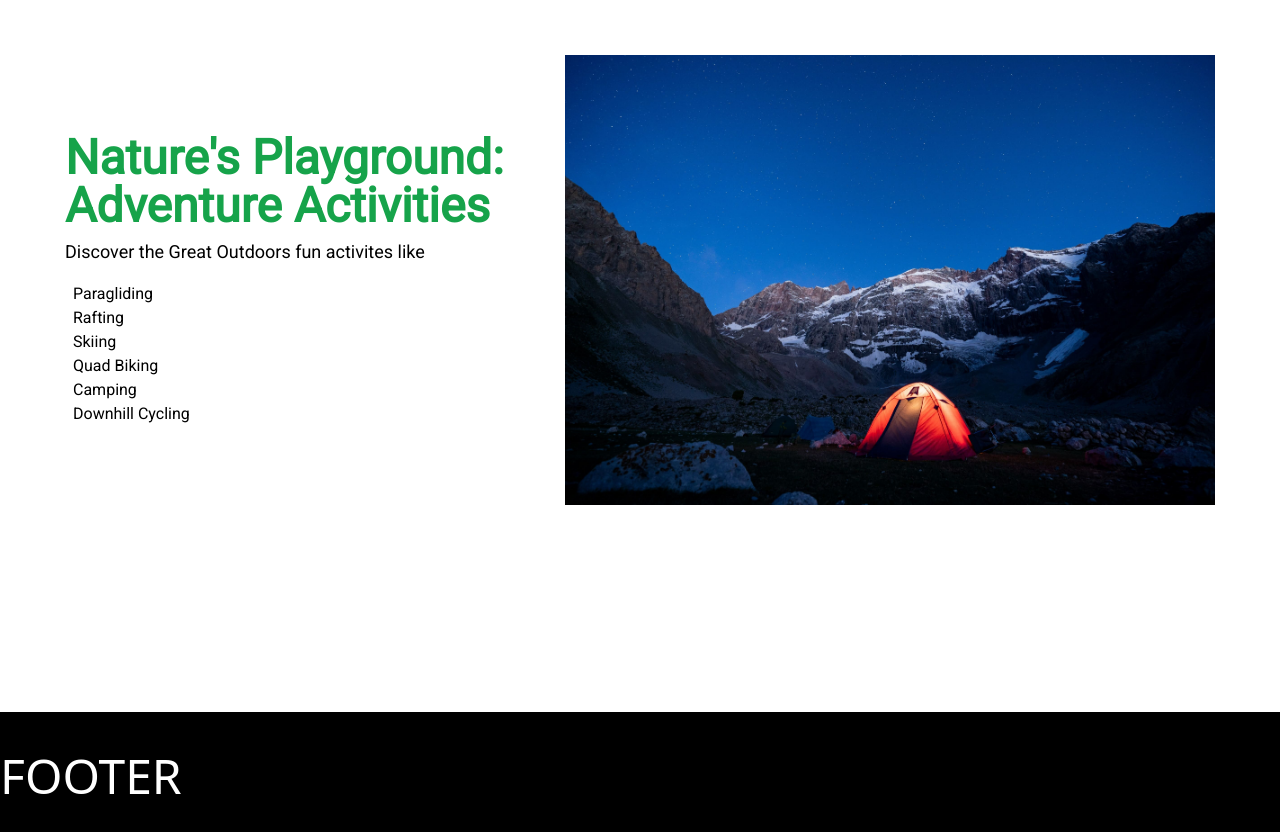
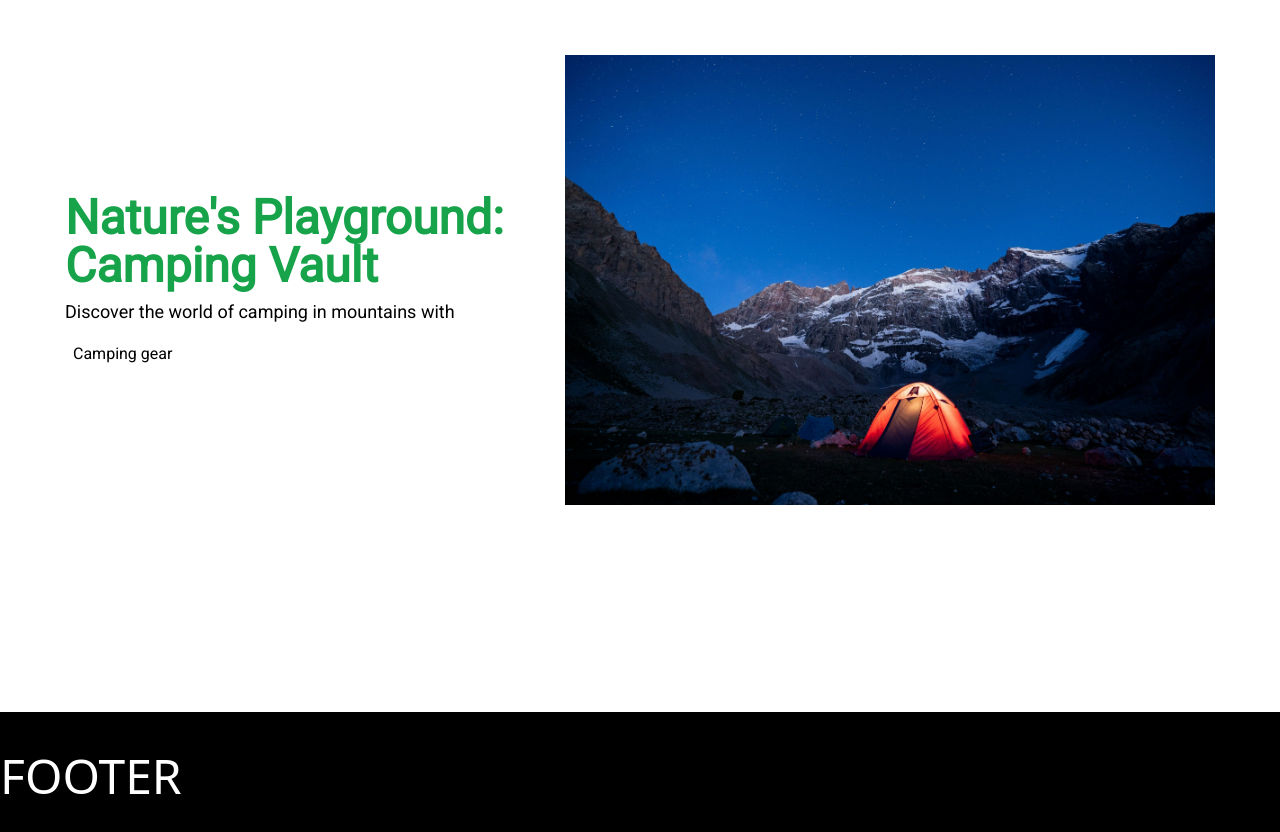
Before and after one commit to akhil683/adventure-camp, a React (Vite) app: page / in a window 1280 px wide. Shown: the part 2680-3512 px from the top of the page. Built offline with nearby package versions, Linux system fonts and the light colour scheme.

Commit message:
changed name ^ logo of site

```diff
--- a/index.html
+++ b/index.html
@@ -2,9 +2,9 @@
 <html lang="en">
   <head>
     <meta charset="UTF-8" />
-    <link rel="icon" type="image/svg+xml" href="/vite.svg" />
+    <link rel="icon" type="image/svg+xml" href="/src/assets/logo.png" />
     <meta name="viewport" content="width=device-width, initial-scale=1.0" />
-    <title>Vite + React</title>
+    <title>Adventure Vault</title>
 
     <!-- 🤍GOOGLE FONTS🤍  -->
     <link rel="preconnect" href="https://fonts.googleapis.com">
--- a/src/App.jsx
+++ b/src/App.jsx
@@ -13,5 +13,5 @@ const App = () => {
     </div>
   )
 }
-//EXPLORE NATURE WITH [BRAND NAME]
+
 export default App
--- a/src/components/Home/Products.jsx
+++ b/src/components/Home/Products.jsx
@@ -7,15 +7,10 @@ const Products = () => {
     <Container>
       <div className='min-h-screen font-roboto flex justify-center items-center flex-wrap-reverse'>
          <div className=''>
-            <h2 class='md:text-5xl text-4xl font-semibold text-green-600 max-w-[500px]'>Nature's Playground: Adventure Activities</h2>
-            <p className='text-lg mt-2'>Discover the Great Outdoors fun activites like </p>
+            <h2 class='md:text-5xl text-4xl font-semibold text-green-600 max-w-[500px]'>Nature's Playground: Camping Vault</h2>
+            <p className='text-lg mt-2'>Discover the world of camping in mountains with</p>
             <ul className='px-2 mt-4'>
-               <li>Paragliding</li>
-               <li>Rafting</li>
-               <li>Skiing</li>
-               <li>Quad Biking</li>
-               <li>Camping</li>
-               <li>Downhill Cycling</li>
+               <li>Camping gear</li>
             </ul>
          </div>
          <div className='md:h-[450px] h-[250px] md:w-[650px] w-[400px] relative'>
```
